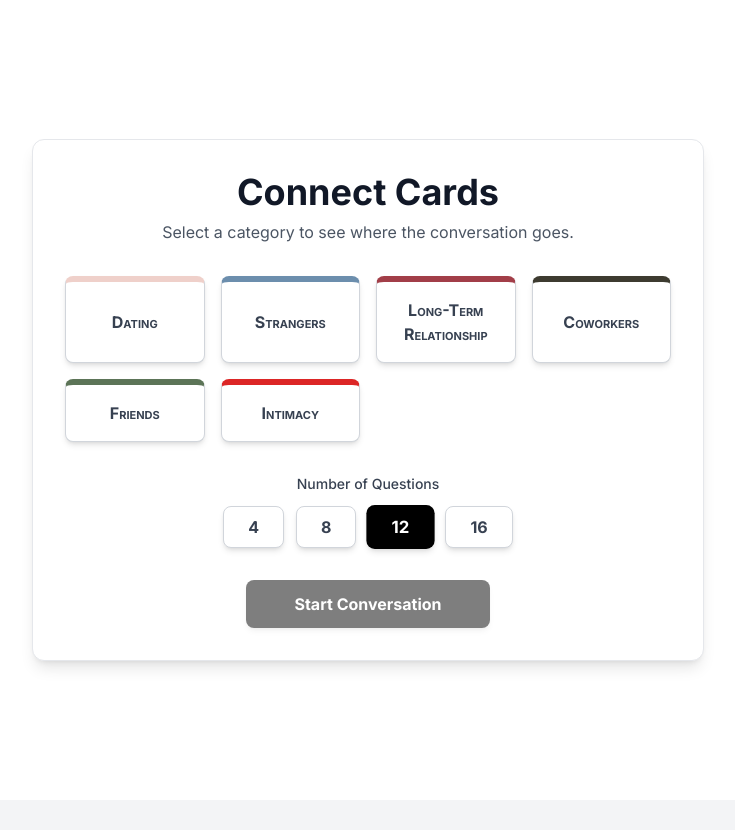
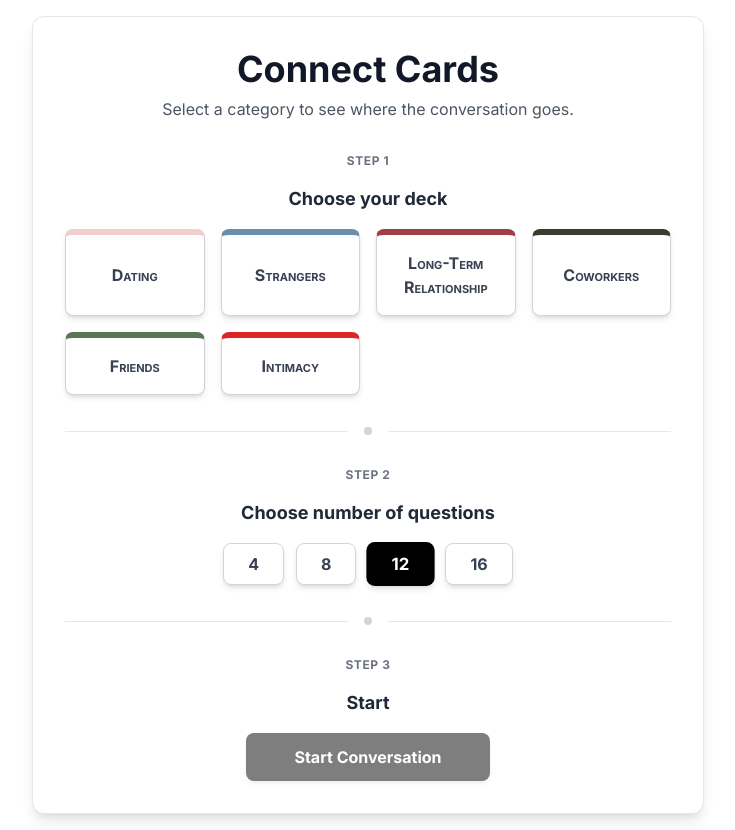
Before and after one commit to KyleProtho/ConnectCards, a React (Vite) app: page / in a window 1280 px wide. Shown: the whole page, without its empty margins (272-1007 px from the left). Before the commit the page ends 800 px from the top, so only its background shows below. Built offline with nearby package versions, Linux system fonts and the light colour scheme.

Commit message:
Add step labels and section dividers to improve home screen flow, remove deck selection outline

```diff
--- a/components/DeckSelection.tsx
+++ b/components/DeckSelection.tsx
@@ -42,7 +42,13 @@ const DeckSelection: React.FC<DeckSelectionProps> = ({ onStart }) => {
       <h1 className="text-3xl md:text-4xl font-bold text-gray-900 mb-2">Connect Cards</h1>
       <p className="text-gray-600 mb-8">Select a category to see where the conversation goes.</p>
 
-      <div className="grid grid-cols-2 md:grid-cols-4 gap-4 mb-8">
+      {/* Step 1: Choose your deck */}
+      <div className="mb-8">
+        <div className="flex items-center justify-center mb-4">
+          <span className="text-xs font-semibold text-gray-500 uppercase tracking-wider">Step 1</span>
+        </div>
+        <h2 className="text-lg font-semibold text-gray-800 mb-4">Choose your deck</h2>
+        <div className="grid grid-cols-2 md:grid-cols-4 gap-4">
           {deckOptions.map((deck) => {
             const deckColor = getDeckColor(deck);
             const isSelected = selectedDeck === deck;
@@ -64,9 +70,9 @@ const DeckSelection: React.FC<DeckSelectionProps> = ({ onStart }) => {
                   ...(isSelected ? {
                     backgroundColor: deckColor,
                     color: textColor,
-                  borderColor: deckColor,
-                  borderWidth: '1px',
-                  borderStyle: 'solid'
+                    borderLeft: 'none',
+                    borderRight: 'none',
+                    borderBottom: 'none'
                   } : {})
                 }}
               >
@@ -75,11 +81,21 @@ const DeckSelection: React.FC<DeckSelectionProps> = ({ onStart }) => {
             );
           })}
         </div>
+      </div>
 
+      {/* Divider */}
+      <div className="flex items-center justify-center mb-8">
+        <div className="flex-1 border-t border-gray-200"></div>
+        <div className="mx-4 w-2 h-2 rounded-full bg-gray-300"></div>
+        <div className="flex-1 border-t border-gray-200"></div>
+      </div>
+
+      {/* Step 2: Choose number of questions */}
       <div className="mb-8">
-        <label className="block text-sm font-medium text-gray-700 mb-3">
-          Number of Questions
-        </label>
+        <div className="flex items-center justify-center mb-4">
+          <span className="text-xs font-semibold text-gray-500 uppercase tracking-wider">Step 2</span>
+        </div>
+        <h2 className="text-lg font-semibold text-gray-800 mb-4">Choose number of questions</h2>
         <div className="flex justify-center gap-3">
           {[4, 8, 12, 16].map((count) => {
             const isSelected = questionCount === count;
@@ -100,6 +116,19 @@ const DeckSelection: React.FC<DeckSelectionProps> = ({ onStart }) => {
         </div>
       </div>
 
+      {/* Divider */}
+      <div className="flex items-center justify-center mb-8">
+        <div className="flex-1 border-t border-gray-200"></div>
+        <div className="mx-4 w-2 h-2 rounded-full bg-gray-300"></div>
+        <div className="flex-1 border-t border-gray-200"></div>
+      </div>
+
+      {/* Step 3: Start */}
+      <div>
+        <div className="flex items-center justify-center mb-4">
+          <span className="text-xs font-semibold text-gray-500 uppercase tracking-wider">Step 3</span>
+        </div>
+        <h2 className="text-lg font-semibold text-gray-800 mb-4">Start</h2>
         <button
           onClick={handleStartClick}
           disabled={!selectedDeck}
@@ -108,6 +137,7 @@ const DeckSelection: React.FC<DeckSelectionProps> = ({ onStart }) => {
           Start Conversation
         </button>
       </div>
+    </div>
   );
 };
 
```
Lines whose indentation alone changed are shown as unchanged.
